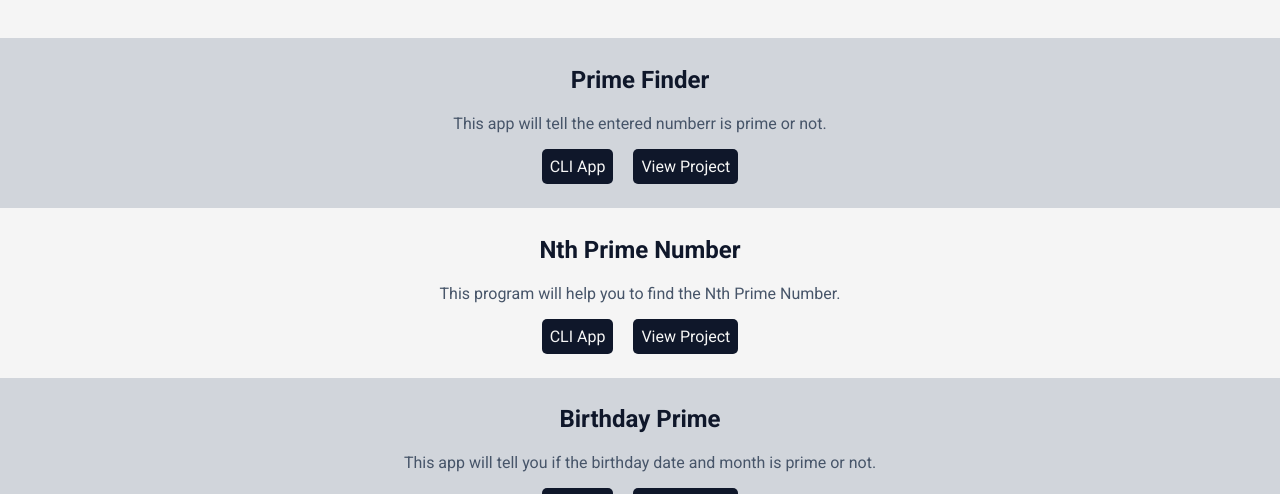
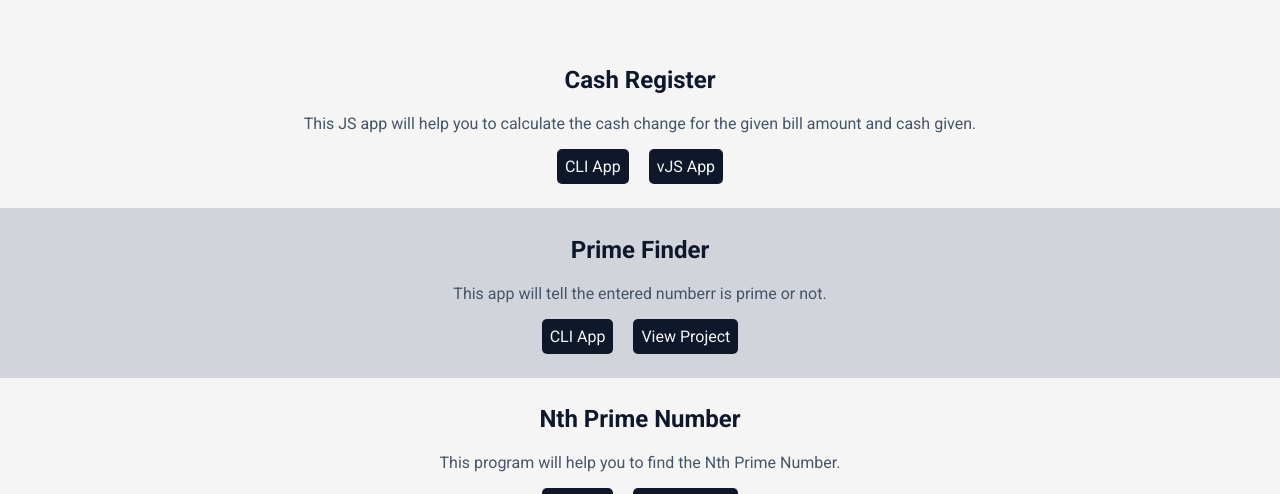
Before and after one commit to siddharthvikram/siddharth_vikram_site, a plain HTML site: page bonusProjects.html in a window 1280 px wide. Shown: the part 606-1100 px from the top of the page. Drawn offline with nearby package versions, Linux system fonts and the light colour scheme; no server answers.

Commit message:
feat-new-project-add

```diff
--- a/bonusProjects.html
+++ b/bonusProjects.html
@@ -31,6 +31,13 @@
            <h1>Bonus Projects</h1>
         </div>
     </header>
+
+    <Section class="proj-sec2">
+        <h1 class="sec-h1" > Cash Register </h1>
+        <p class="sec-h3">This JS app will help you to calculate the cash change for the given bill amount and cash given.</p>
+        <a class="proj-link" href="https://repl.it/@Siddharth96/CashRegister?embed=1output=1#index.js">CLI App</a>
+        <a class="proj-link" href="https://cash-register-vjs.netlify.app/">vJS App</a>
+    </Section>
 
     <Section class="proj-sec1">
         <h1 class="sec-h1" > Prime Finder </h1>
```
